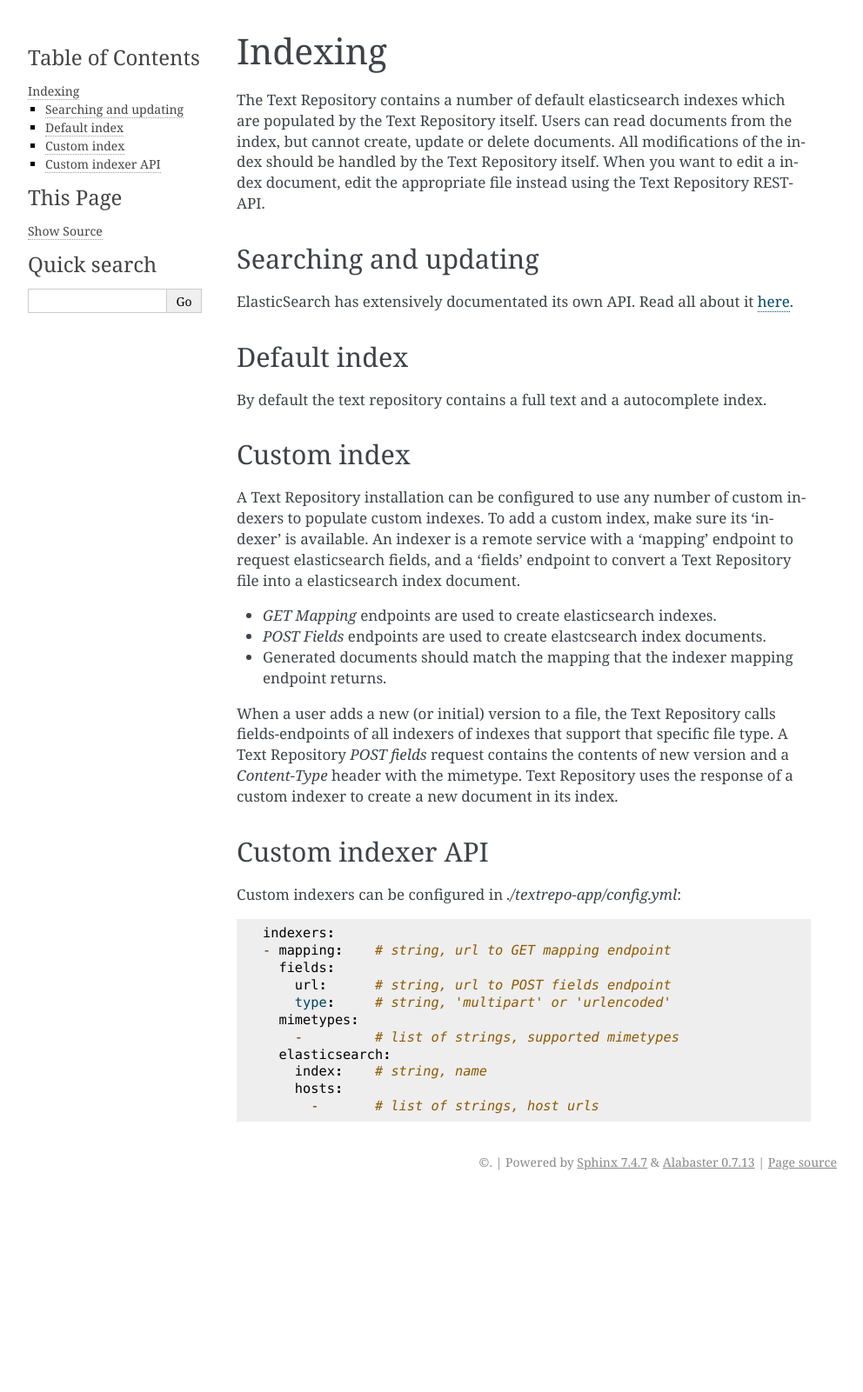
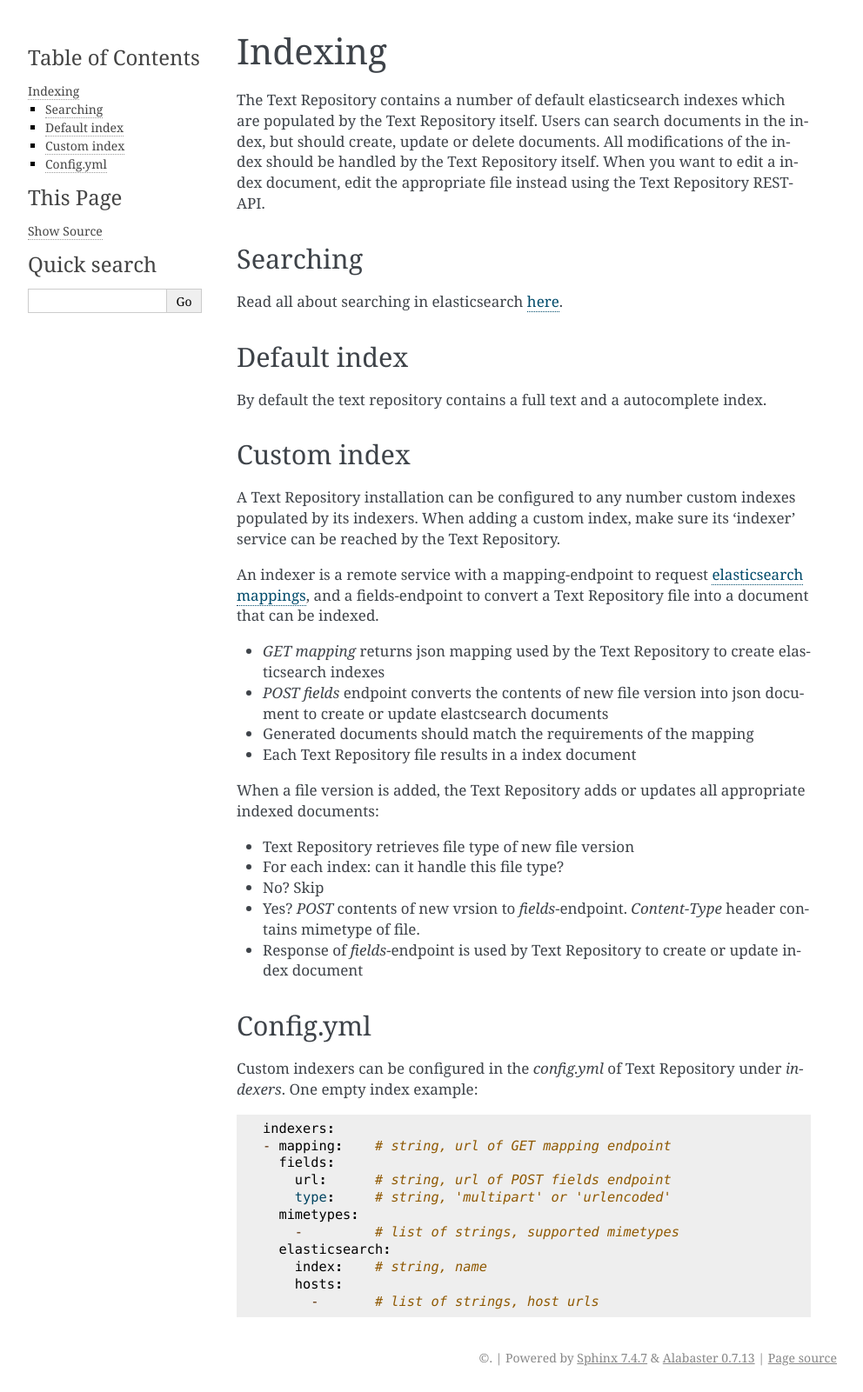
Before and after one commit to knaw-huc/textrepo, a Sphinx documentation site: the page built from docs/indexing.rst, in a window 1280 px wide. Shown: the whole page at 87% size, without its empty margins (148-1140 px from the left). Built offline with Sphinx 7.4.7, drawn with Linux system fonts in a browser that asks for light colours; before the commit the page ends 1376 px from its top, so only the background shows below that.

Commit message:
Rewrite indexing.rst

```diff
--- a/docs/indexing.rst
+++ b/docs/indexing.rst
@@ -3,12 +3,15 @@
 Indexing
 ========
 
-The |tr| contains a number of default elasticsearch indexes which are populated by the |tr| itself. Users can read documents from the index, but cannot create, update or delete documents. All modifications of the index should be handled by the |tr| itself. When you want to edit a index document, edit the appropriate file instead using the |tr| REST-API.
+The |tr| contains a number of default elasticsearch indexes which are populated by the |tr| itself.
+Users can search documents in the index, but should create, update or delete documents.
+All modifications of the index should be handled by the |tr| itself.
+When you want to edit a index document, edit the appropriate file instead using the |tr| REST-API.
 
-Searching and updating
-----------------------
+Searching
+---------
 
-ElasticSearch has extensively documentated its own API. Read all about it `here <https://www.elastic.co/guide/en/elastic-stack/current/index.html>`_.
+Read all about searching in elasticsearch `here <https://www.elastic.co/guide/en/elastic-stack/current/index.html>`_.
 
 Default index
 -------------
@@ -18,25 +21,33 @@ By default the text repository contains a full text and a autocomplete index.
 Custom index
 ------------
 
-A |tr| installation can be configured to use any number of custom indexers to populate custom indexes. To add a custom index, make sure its 'indexer' is available.
-An indexer is a remote service with a 'mapping' endpoint to request elasticsearch fields, and a 'fields' endpoint to convert a |tr| file into a elasticsearch index document.
+A |tr| installation can be configured to any number custom indexes populated by its indexers.
+When adding a custom index, make sure its 'indexer' service can be reached by the |tr|.
 
-- `GET Mapping` endpoints are used to create elasticsearch indexes.
-- `POST Fields` endpoints are used to create elastcsearch index documents.
-- Generated documents should match the mapping that the indexer mapping endpoint returns.
+An indexer is a remote service with a mapping-endpoint to request `elasticsearch mappings <https://www.elastic.co/guide/en/elasticsearch/reference/current/mapping.html>`_, and a fields-endpoint to convert a |tr| file into a document that can be indexed.
 
-When a user adds a new (or initial) version to a file, the |tr| calls fields-endpoints of all indexers of indexes that support that specific file type.
-A |tr| `POST fields` request contains the contents of new version and a `Content-Type` header with the mimetype.
-|tr| uses the response of a custom indexer to create a new document in its index.
+- `GET mapping` returns json mapping used by the |tr| to create elasticsearch indexes
+- `POST fields` endpoint converts the contents of new file version into json document to create or update elastcsearch documents
+- Generated documents should match the requirements of the mapping
+- Each |tr| file results in a index document
 
-Custom indexer API
-------------------
-Custom indexers can be configured in `./textrepo-app/config.yml`: ::
+When a file version is added, the |tr| adds or updates all appropriate indexed documents:
+
+- |tr| retrieves file type of new file version
+- For each index: can it handle this file type?
+- No? Skip
+- Yes? `POST` contents of new vrsion to `fields`-endpoint. `Content-Type` header contains mimetype of file.
+- Response of `fields`-endpoint is used by |tr| to create or update index document
+
+Config.yml
+----------
+Custom indexers can be configured in the `config.yml` of |tr| under `indexers`.
+One empty index example: ::
 
   indexers:
-  - mapping:    # string, url to GET mapping endpoint
+  - mapping:    # string, url of GET mapping endpoint
     fields:
-      url:      # string, url to POST fields endpoint
+      url:      # string, url of POST fields endpoint
       type:     # string, 'multipart' or 'urlencoded'
     mimetypes:
       -         # list of strings, supported mimetypes
```
